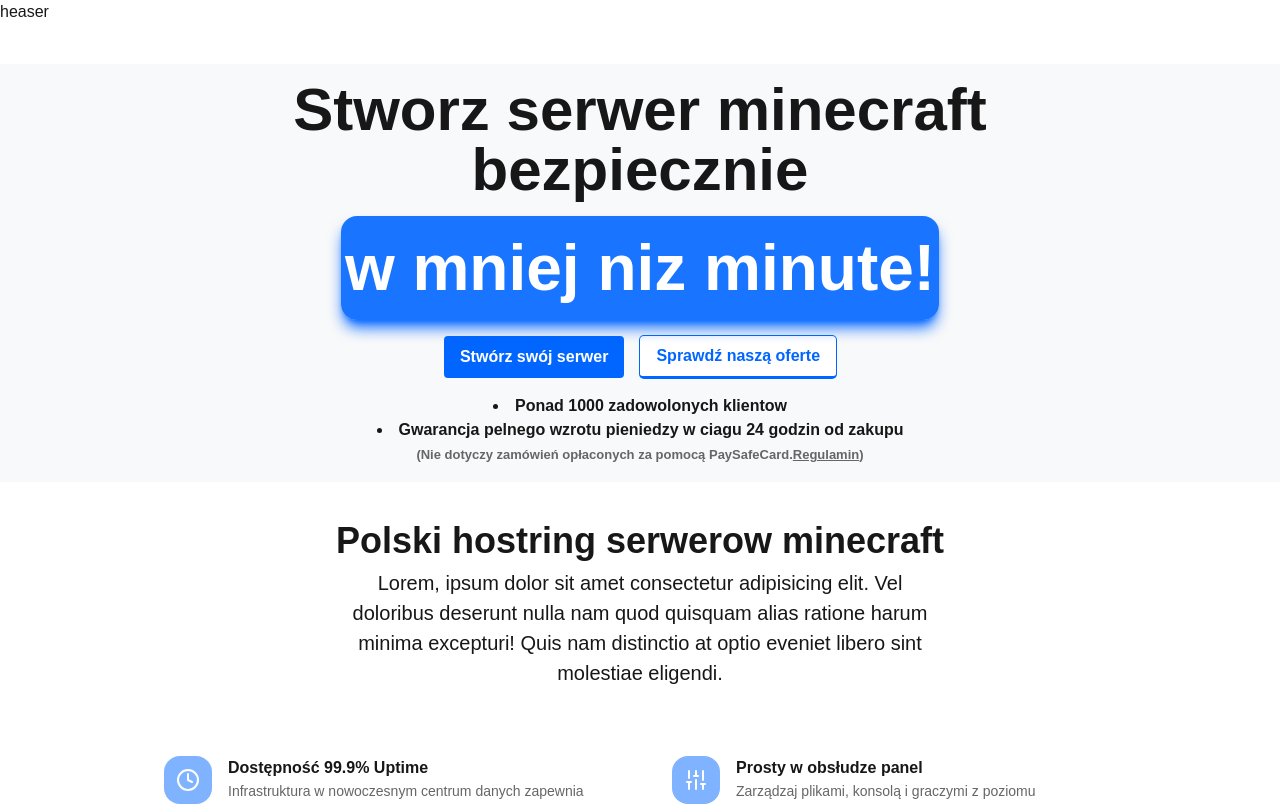
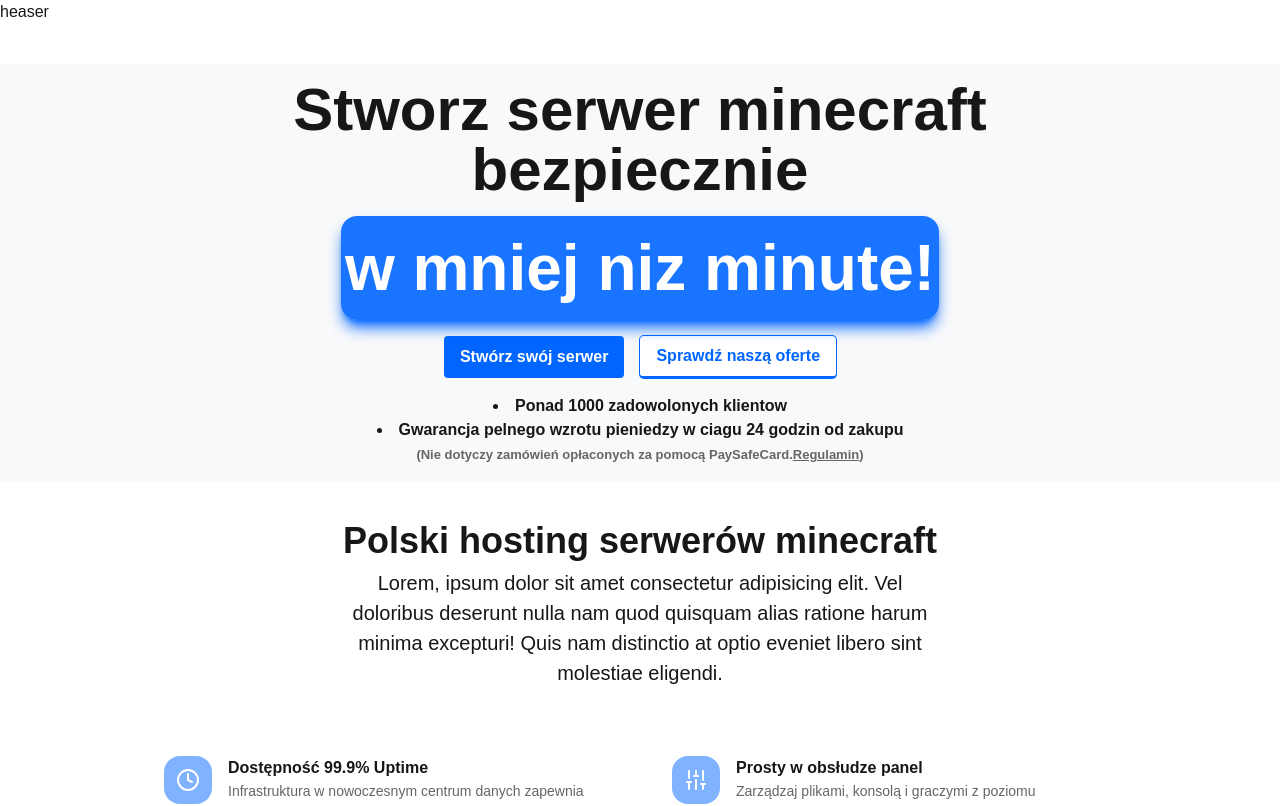
Before and after one commit to alvvik/hosting-page, a Next.js app: page / in a window 1280 px wide. Shown: the top 806 px of the page. Built offline with nearby package versions, Linux system fonts and the light colour scheme.

Commit message:
feat: added description

```diff
--- a/src/app/components/Sections/Description/Description.tsx
+++ b/src/app/components/Sections/Description/Description.tsx
@@ -2,7 +2,7 @@ export default function Description() {
   return (
     <section className="flex justify-center items-center flex-col py-8">
       <h2 className="font-semibold text-fluid-h2 text-center">
-        Polski hostring serwerow minecraft
+        Polski hosting serwerów minecraft
       </h2>
       <p className="text-fluid-lead text-center max-w-xl">
         Lorem, ipsum dolor sit amet consectetur adipisicing elit. Vel doloribus
```
